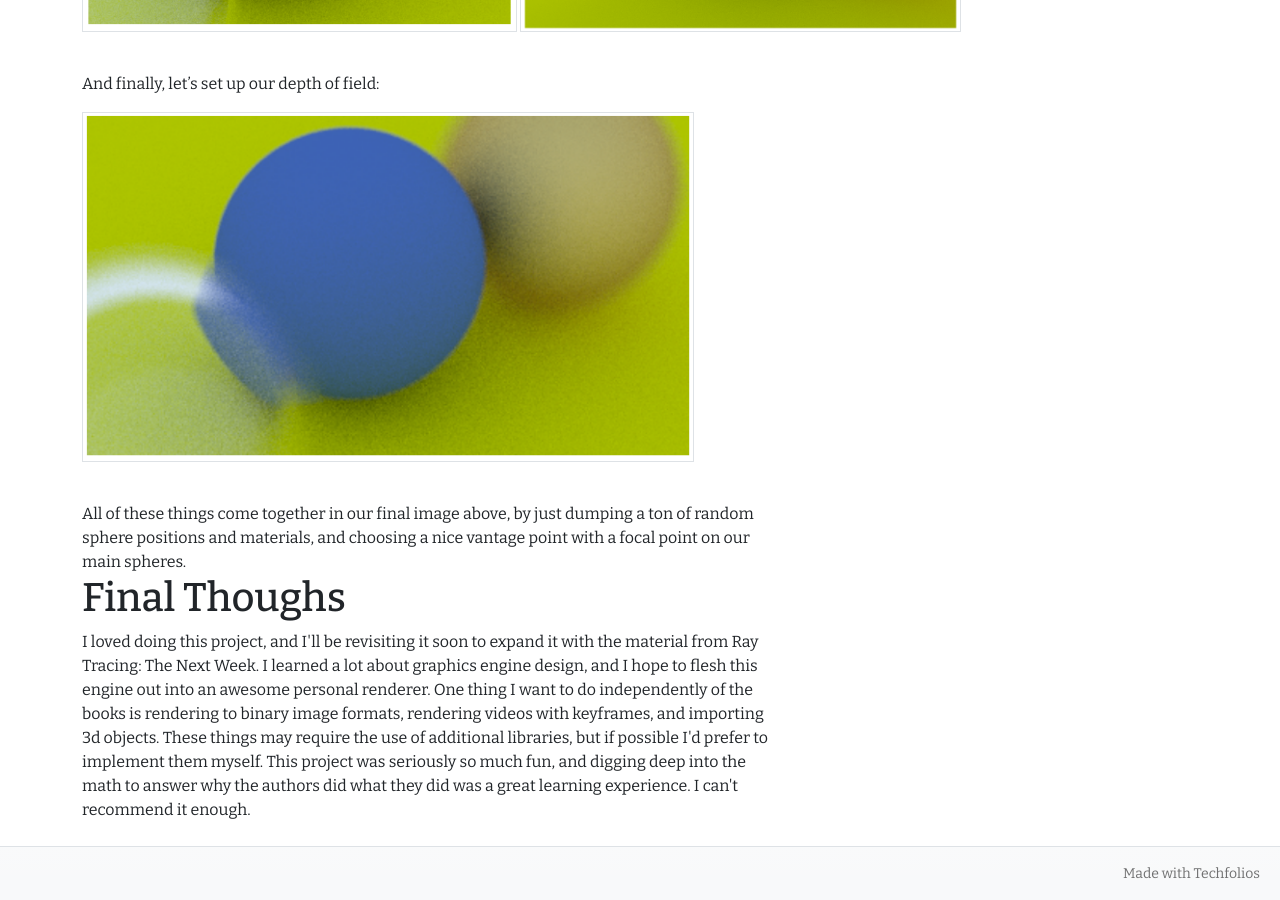
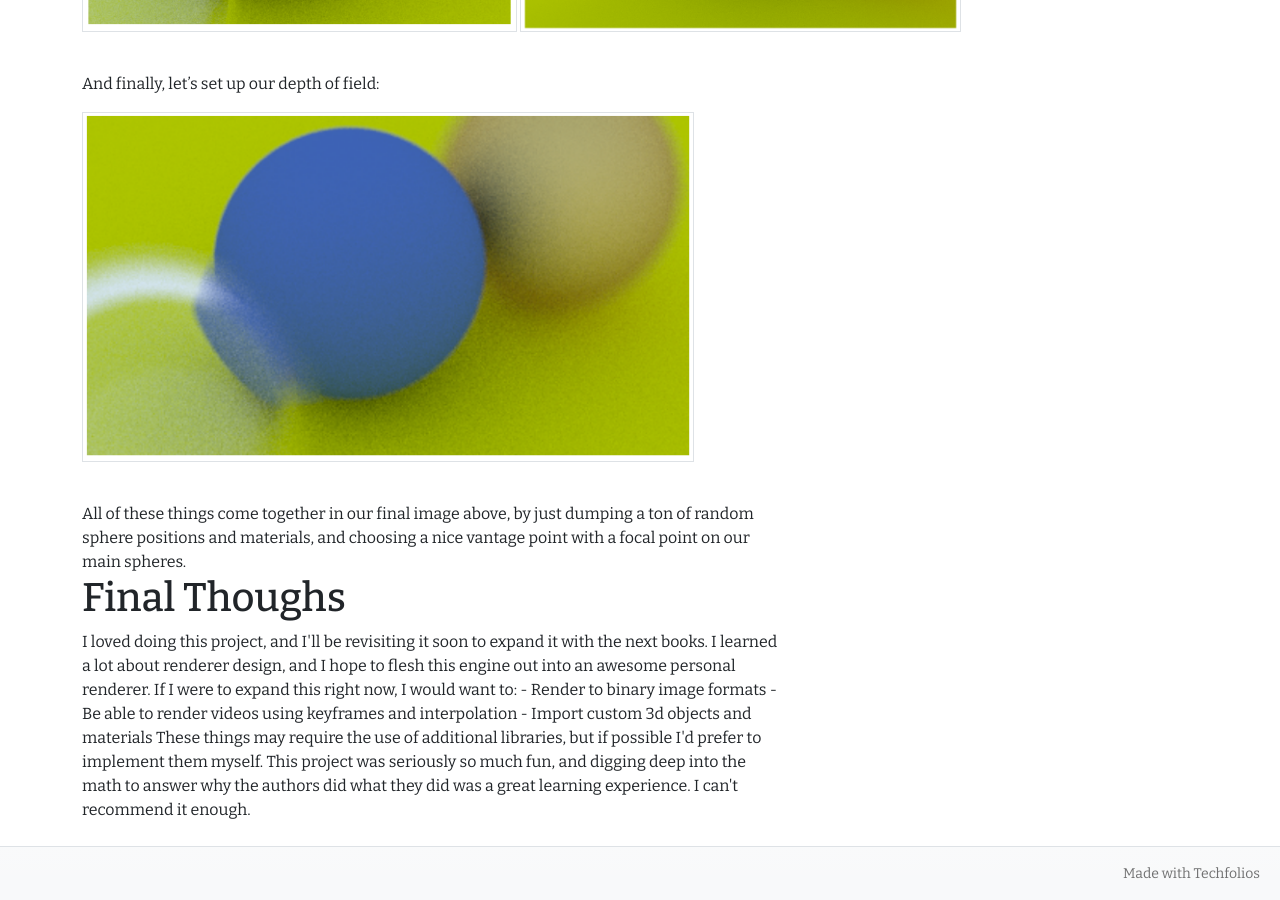
Before and after one commit to kylebueche/kylebueche.github.io, a Jekyll site: the page built from projects/ray-tracer-cpp.md, in a window 1280 px wide and 900 px high, scrolled down 2310 px. Built offline with Jekyll 4.4.1, drawn with Linux system fonts in a browser that asks for light colours.

Commit message:
Update ray-tracer-cpp.md

```diff
--- a/projects/ray-tracer-cpp.md
+++ b/projects/ray-tracer-cpp.md
@@ -99,7 +99,15 @@ All of these things come together in our final image above, by just dumping a to
 # Final Thoughs
 
 <div style="max-width:700px;">
-I loved doing this project, and I'll be revisiting it soon to expand it with the material from Ray Tracing: The Next Week. I learned a lot about graphics engine design, and I hope to flesh this engine out into an awesome personal renderer. One thing I want to do independently of the books is rendering to binary image formats, rendering videos with keyframes, and importing 3d objects. These things may require the use of additional libraries, but if possible I'd prefer to implement them myself.
+  I loved doing this project, and I'll be revisiting it soon to expand it with the next books.
+  I learned a lot about renderer design, and I hope to flesh this engine out into an awesome personal renderer.
 
-This project was seriously so much fun, and digging deep into the math to answer why the authors did what they did was a great learning experience. I can't recommend it enough.
+  If I were to expand this right now, I would want to:
+  - Render to binary image formats
+  - Be able to render videos using keyframes and interpolation
+  - Import custom 3d objects and materials
+
+  These things may require the use of additional libraries, but if possible I'd prefer to implement them myself.
+
+  This project was seriously so much fun, and digging deep into the math to answer why the authors did what they did was a great learning experience. I can't recommend it enough.
 </div>
```
